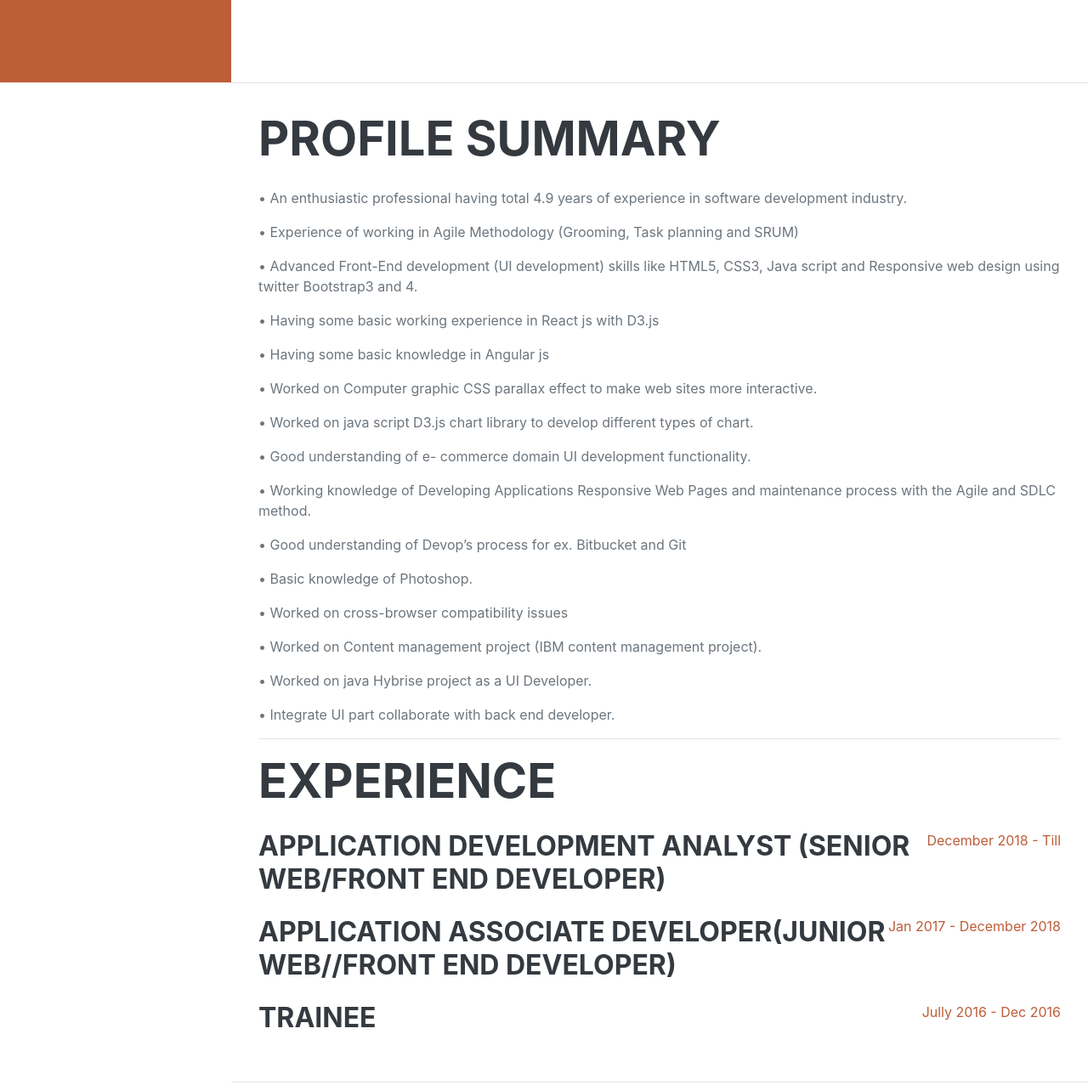
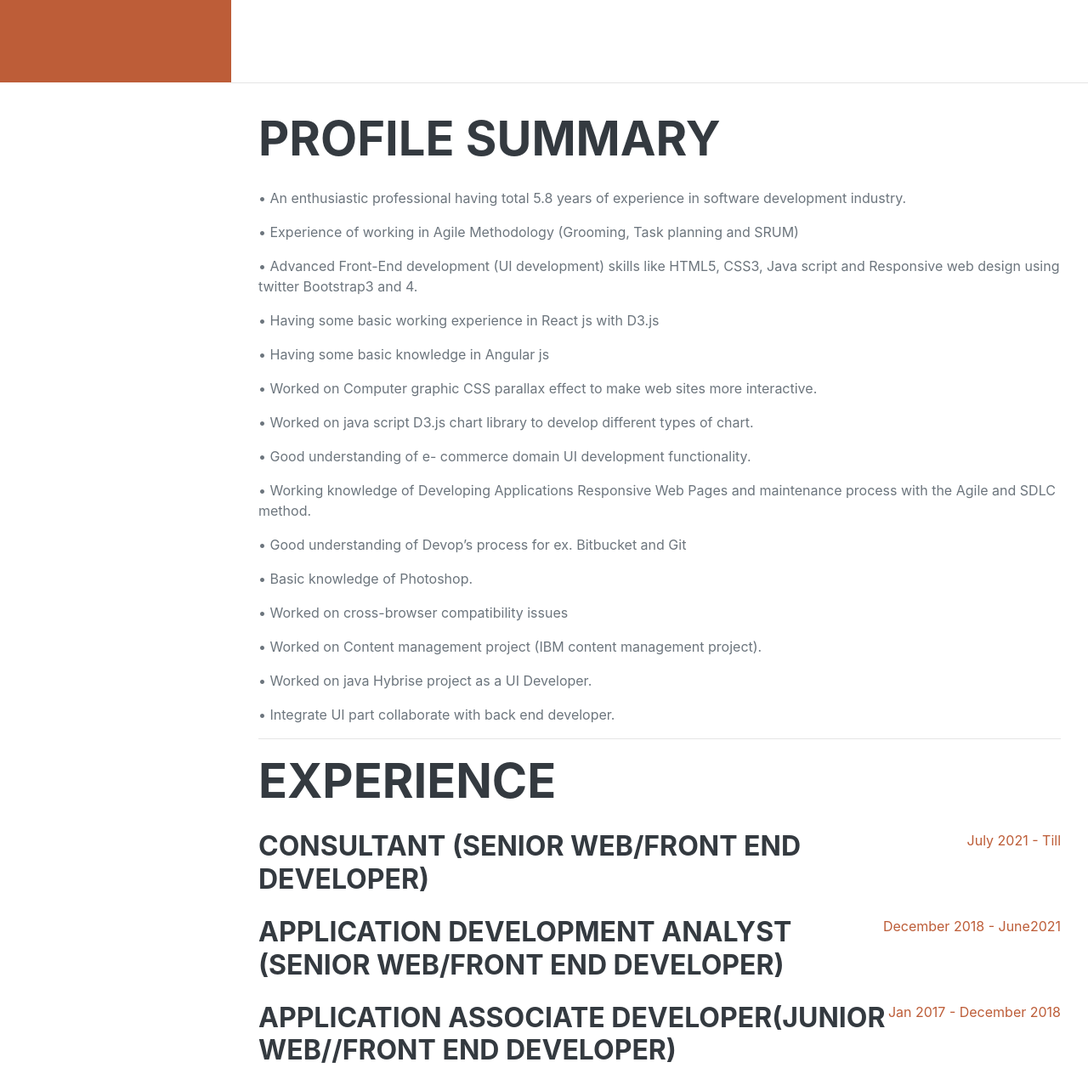
Before and after one commit to kishorjadhav04/profile, a plain HTML site: page index.html in a window 1280 px wide. Shown: the part 703-1980 px from the top of the page at 85% size. Drawn offline with nearby package versions, Linux system fonts and the light colour scheme; a web font is replaced by a local one.

Commit message:
Update index.html
Experience added

```diff
--- a/index.html
+++ b/index.html
@@ -76,7 +76,7 @@
 				<h2 class="mb-4">Profile Summary </h2>
 
 				 <p class="lead mb-3">
-				    <p>•	An enthusiastic professional having total 4.9 years of experience in software development industry.</p>
+				    <p>•	An enthusiastic professional having total 5.8 years of experience in software development industry.</p>
 					<p>•	Experience of working in Agile Methodology (Grooming, Task planning and SRUM)</p>
 					<p>•	Advanced Front-End development (UI development) skills like HTML5, CSS3, Java script and Responsive web design using twitter Bootstrap3 and 4.</p>
 					<p>•	Having some basic working experience in React js with D3.js</p>
@@ -96,12 +96,20 @@
 				 </p>
 				 <hr/>
                     <h2 class="mb-4">Experience </h2>
+<div class="d-flex flex-column flex-md-row justify-content-between mb-4">
+                        <div class="flex-grow-1">
+                            <h3 class="mb-0">Consultant (Senior Web/Front end Developer)</h3>
+
+                             </div>
+                        <div class="flex-shrink-0"><span class="text-primary">July 2021 - Till </span></div>
+                    </div>
+
                       <div class="d-flex flex-column flex-md-row justify-content-between mb-4">
                         <div class="flex-grow-1">
                             <h3 class="mb-0">Application Development Analyst (Senior Web/Front end Developer)</h3>
 
                              </div>
-                        <div class="flex-shrink-0"><span class="text-primary">December 2018 - Till </span></div>
+                        <div class="flex-shrink-0"><span class="text-primary">December 2018 - June2021 </span></div>
                     </div>
                     <div class="d-flex flex-column flex-md-row justify-content-between mb-4">
                         <div class="flex-grow-1">
```
